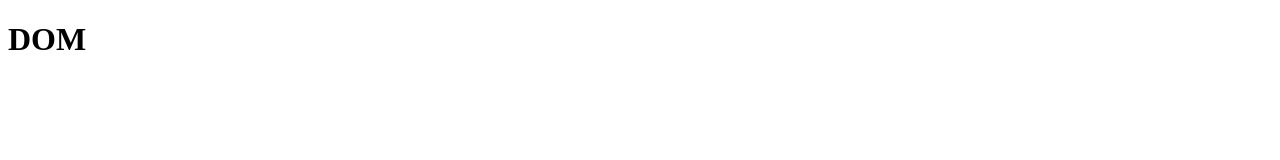
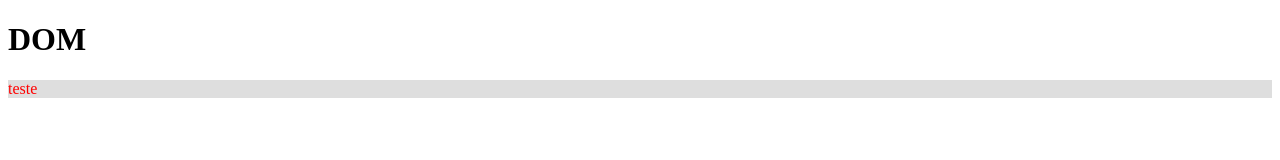
Before and after one commit to guidezena/aulajavascript, a plain HTML site: page DOM/ex1.html in a window 1280 px wide. Drawn offline with Linux system fonts and the light colour scheme.

Commit message:
Iniciando DOM

```diff
--- a/DOM/ex1.html
+++ b/DOM/ex1.html
@@ -8,5 +8,7 @@
 </head>
 <body>
     <h1 >DOM</h1>
+    <p id="nome">Olá mundo</p>
 </body>
+<script src="ex1.js"></script>
 </html>
--- a/DOM/ex1.js
+++ b/DOM/ex1.js
@@ -1 +1,6 @@
-console.log(window)
+//alert('Sua resolução é ' + window.innerHeight + "x" + window.innerWidth)
+let meuTitulo = document.getElementById('nome')
+
+meuTitulo.innerText = 'teste';
+meuTitulo.style.background = '#dedede'
+meuTitulo.style.color = 'red'
```
